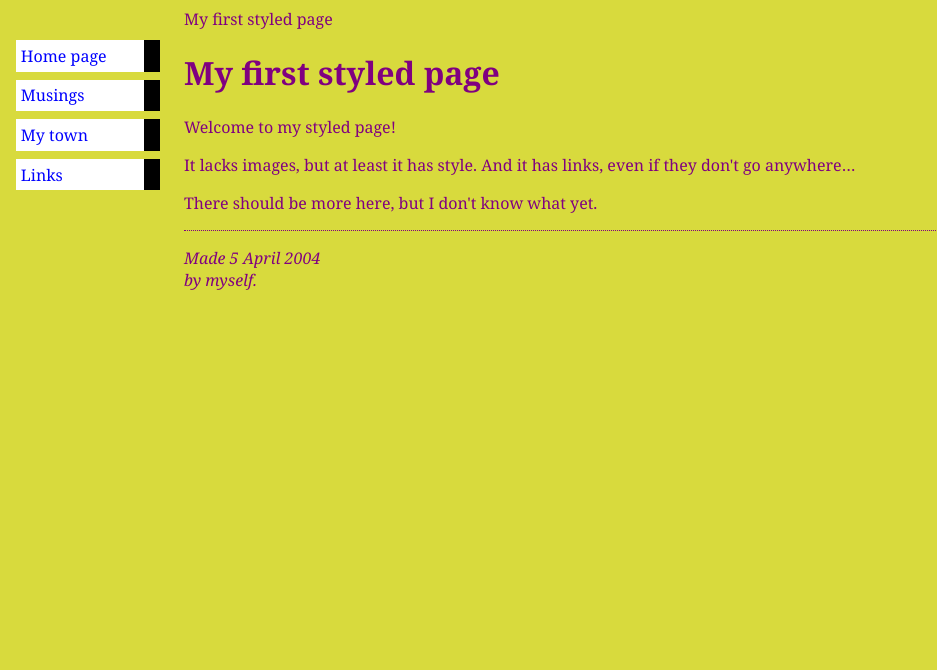
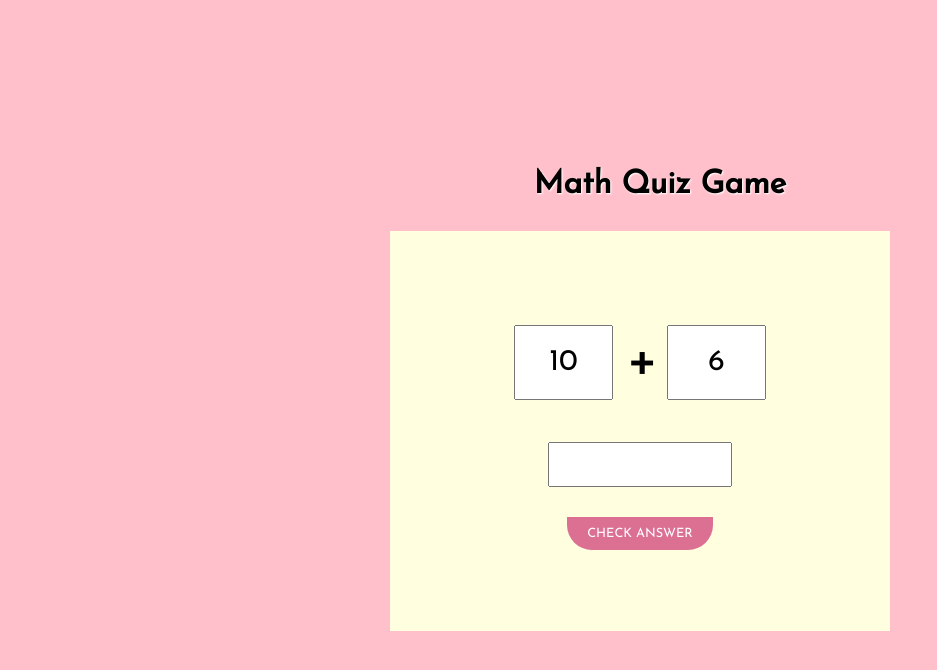
Before and after one commit to Trista0711/trista0711.github.io, a plain HTML site: page index.html in a window 1280 px wide. Shown: the whole page, without its empty margins (0-937 px from the left). Drawn offline with Linux system fonts and the light colour scheme.

Commit message:
update
update

```diff
--- a/index.html
+++ b/index.html
@@ -1,43 +1,76 @@
-<!DOCTYPE html PUBLIC "-//W3C//DTD HTML 4.01//EN">
-<html>
-<head>
-  <title link href="https://fonts.googleapis.com/css?family=Roboto+Slab&display=swap" rel="stylesheet"></title>My first styled page</title>
-  <link rel="stylesheet" href="style.css">
-</head>
 
-<body>
+<!doctype HTML>
+<html lang="en">
+	<head>
+		<meta charset="utf-8"/>
+        <title>Math Quiz</title>
+        <link rel="stylesheet" href="stylesheet.css">
+        <link href="https://fonts.googleapis.com/css?family=Josefin+Sans&display=swap" rel="stylesheet">
+    </head>
+
+		<body>
+
+        <section>
+           <h1>Math Quiz Game</h1>
+           <div class="centerdiv">
+                <div class="insertBox">
+                    <div class="box1">
+                        <input type="text" id="v1">
+                    </div>
+                    <div class="box1">
+                            <p>+</p>
+                        </div>
+                        <div class="box1">
+                                <input type="text" id="v2">
+                            </div>
+                      </div>
+
+                    <div class="middleBox">
+                         <input type="text" id="answ">
+                    </div>
+
+                    <div class="sentBox">
+                        <button onclick="jsGames()">Check Answer</button>
+                    </div>
+           </div>
+
+        </section>
+
+     <script>
+
+     let n1 = Math.floor(Math.random()*10+1);
+     let n2 = Math.floor(Math.random()*10+1);
+
+     document.getElementById('v1').value = n1;
+     document.getElementById('v2').value = n2;
+
+     let ans = n1 + n2;
+
+     const jsGames = () => {
+         var usera = document.getElementById('answ').value;
+
+         if(usera == ans) {
+             alert('You are right! Well done!');
+         }else {
+             alert("Corret answet should be " + ans + ". Try Again. ");
+         }
+
+         document.getElementById('answ').value = "";
+         n1 = Math.floor(Math.random()*10+1);
+         n2 = Math.floor(Math.random()*10+1);
+
+         document.getElementById('v1').value = n1;
+         document.getElementById('v2').value = n2;
+
+         ans = n1 + n2;
+     }
 
 
 
-
-<!-- Site navigation menu -->
-<ul class="navbar">
-  <li><a href="index.html">Home page</a>
-  <li><a href="musings.html">Musings</a>
-  <li><a href="town.html">My town</a>
-  <li><a href="links.html">Links</a>
-</ul>
-
-<!-- Main content -->
-<h1 h1 {
-    font-family: Helvetica, Geneva, Arial,
-          SunSans-Regular, sans-serif }>My first styled page</h1>
+     </script>
 
 
+    </body>
 
 
-<p>Welcome to my styled page!
-
-<p>It lacks images, but at least it has style.
-And it has links, even if they don't go
-anywhere&hellip;
-
-<p>There should be more here, but I don't know
-what yet.
-
-<!-- Sign and date the page, it's only polite! -->
-<address>Made 5 April 2004<br>
-  by myself.</address>
-
-</body>
 </html>
```
Also changed, not shown: index__old.html (added, +43 -0 lines).
